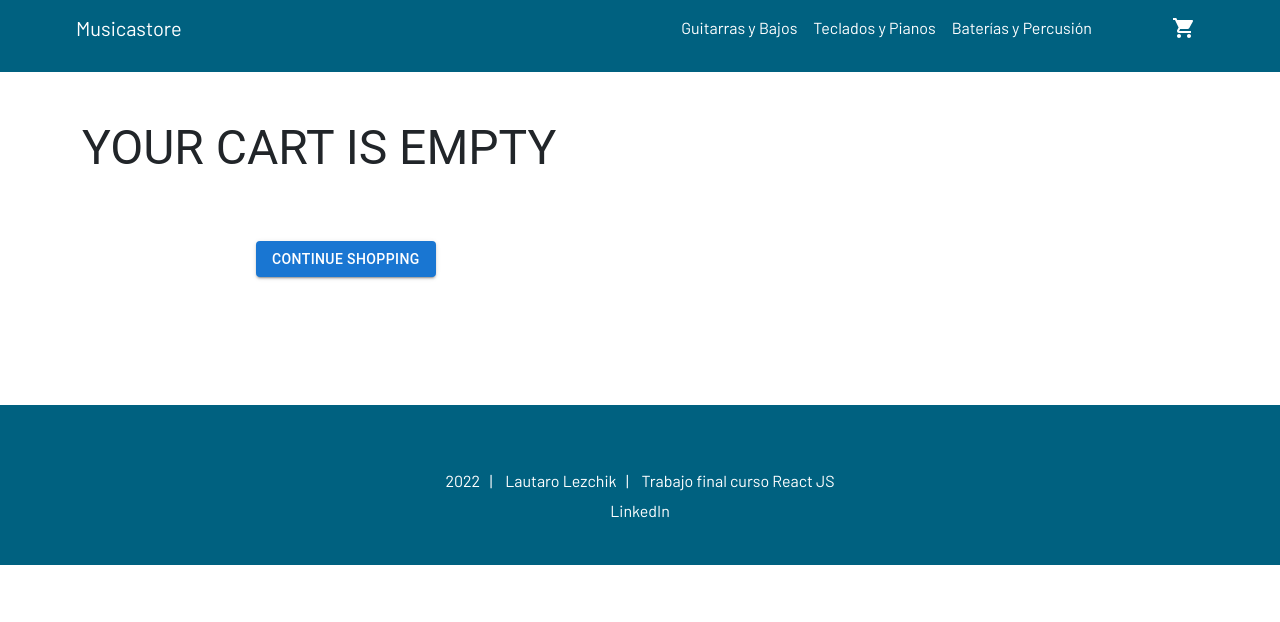
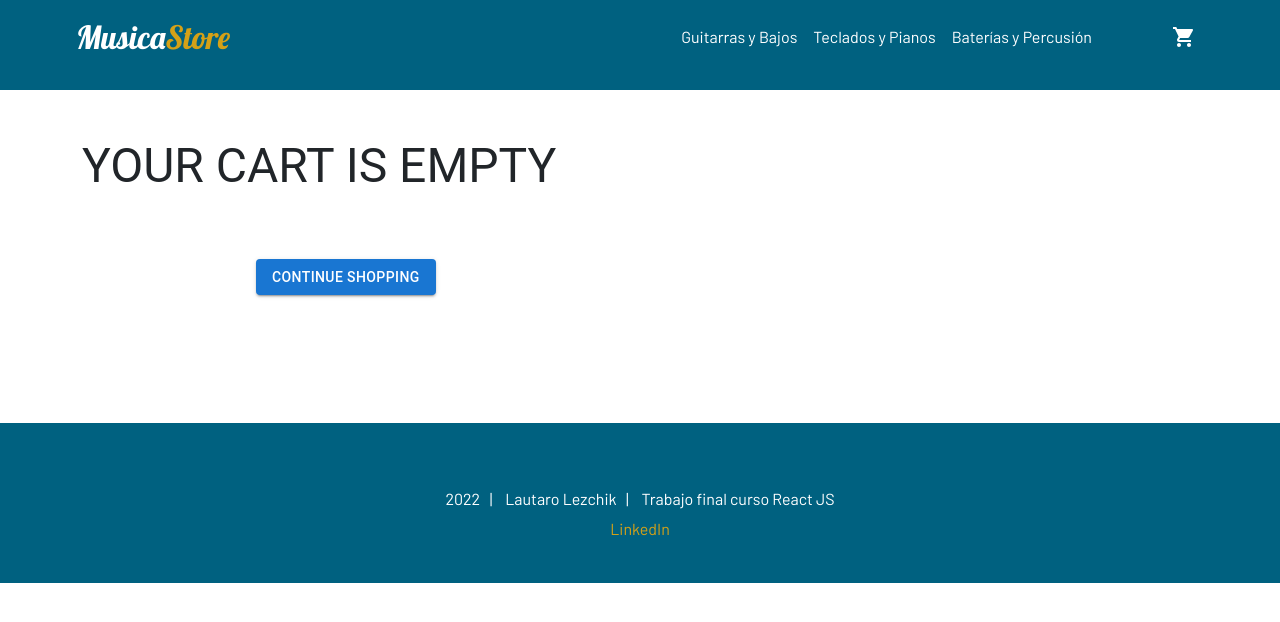
Before and after one commit to lautaro-lezchik/musicastore, a React (Create React App) app: page /cart in a window 1280 px wide. Shown: the top 622 px of the page. Built offline with nearby package versions, Linux system fonts and the light colour scheme; the HTML template or start-up script is replaced by a standard one.

Commit message:
new logo

```diff
--- a/src/App.css
+++ b/src/App.css
@@ -1,5 +1,6 @@
 /*---- GENERAL ----*/
 @import url('https://fonts.googleapis.com/css2?family=Barlow:wght@300;400;500;700;900&display=swap');
+@import url('https://fonts.googleapis.com/css2?family=Lobster&display=swap');
 
 *{
   font-family: 'Barlow', sans-serif;
@@ -13,6 +14,16 @@
 }
 .navbarContainer {
   width: 90%!important;
+}
+
+.navbar-brand {
+  font-family: 'Lobster', cursive;
+  font-size: 2rem!important;
+}
+
+.nameSpan {
+  color:#d4a117;
+  font-family: 'Lobster', cursive;
 }
 
 .navbar a {
@@ -168,6 +179,6 @@
 }
 
 .linkedinLink {
-  color: #fff!important;
+  color: #d4a117!important;
   text-decoration: none!important;
 }
--- a/src/components/ContinueShopping.js
+++ b/src/components/ContinueShopping.js
@@ -6,7 +6,7 @@ import Button from '@mui/material/Button';
 const ContinueShopping = () => {
     return (
 
-            <Link to='/Cart'>
+            <Link to='/'>
                 <Button variant="contained">
                     CONTINUE SHOPPING
                 </Button>
--- a/src/components/Navbar.js
+++ b/src/components/Navbar.js
@@ -6,7 +6,7 @@ const Navbar = () => {
         <>
         <nav className="navbar navbar-expand-lg navbar-light">
             <div className="container-fluid navbarContainer">
-                <Link to='/'> <p className="navbar-brand letra-blanca">Musicastore</p></Link>
+                <Link to='/'> <p className="navbar-brand letra-blanca">Musica<span className="nameSpan">Store</span></p></Link>
                 <div classNames="collapse navbar-collapse" id="navbarNavDropdown">
                     <ul className="navbar-nav">
                         <Link to='/category/guitarrasYBajos'>
```
